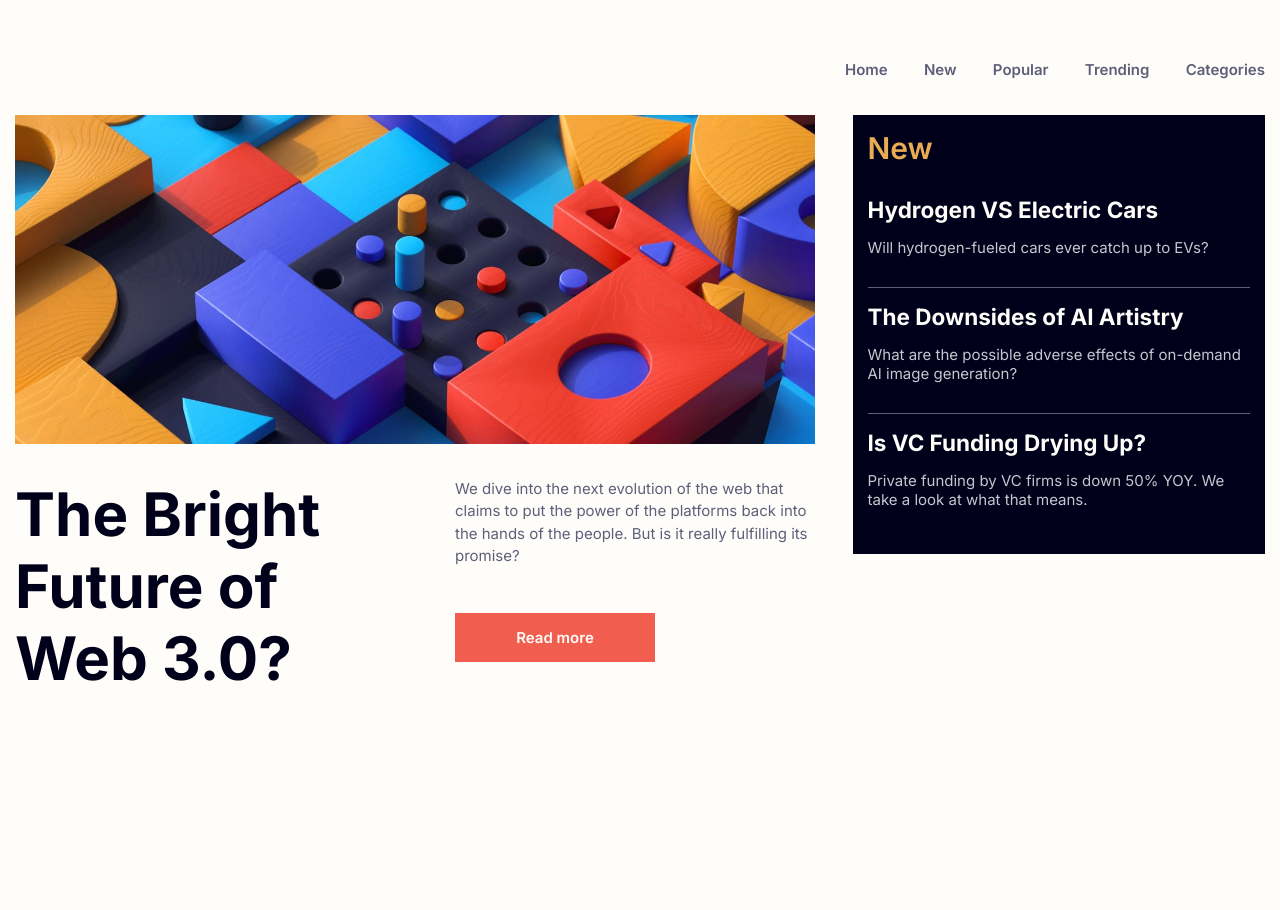
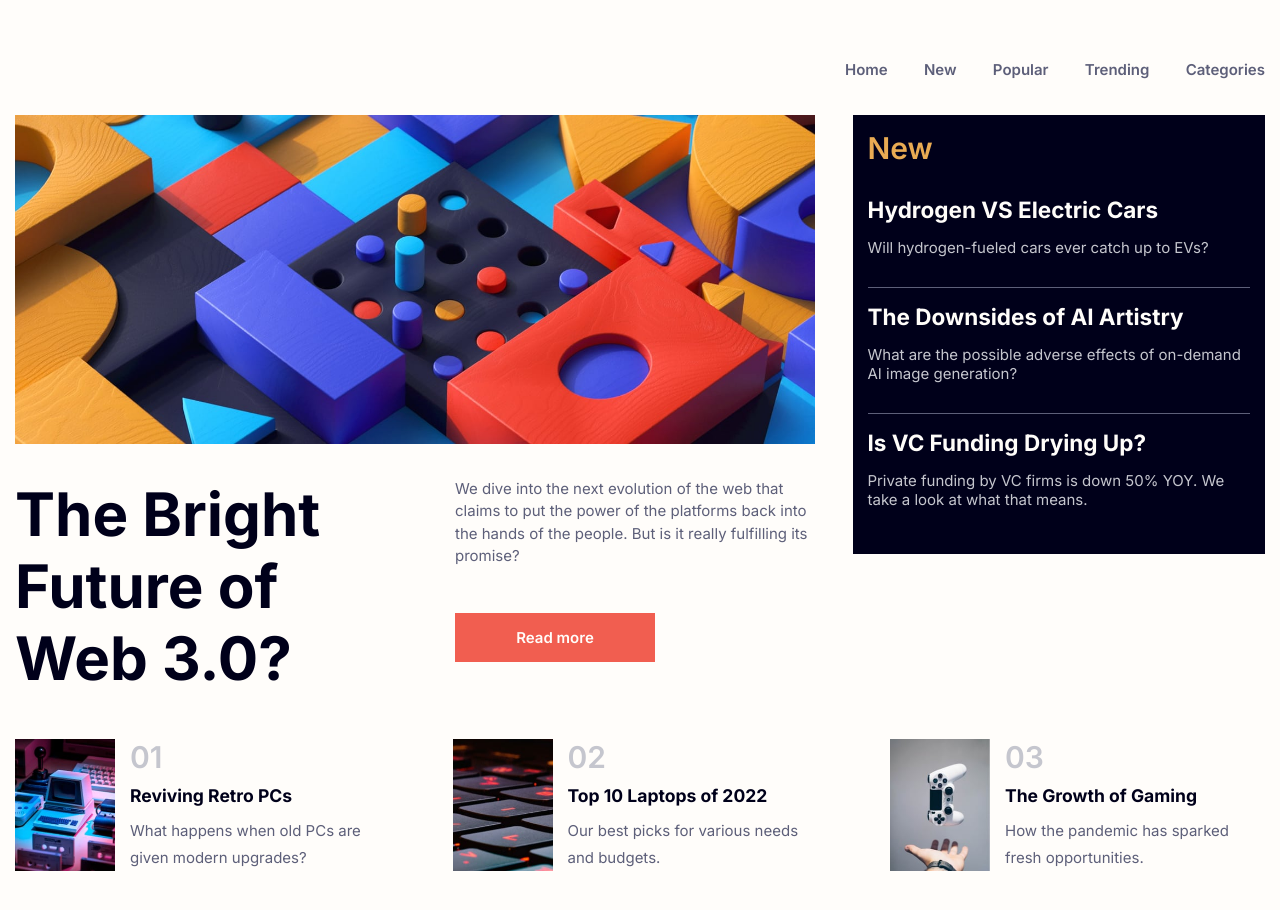
Before and after one commit to Fadili-Abderrahmane/news-homepage, a React (Create React App) app: page / in a window 1280 px wide. Shown: the top 910 px of the page. Built offline with nearby package versions, Linux system fonts and the light colour scheme.

Commit message:
news section

```diff
--- a/src/app.tsx
+++ b/src/app.tsx
@@ -3,6 +3,7 @@ import React from 'react';
 import GlobalStyle from './global-style';
 import Navbar from './components/Navbar/navbar';
 import Banner from './components/Banner/banner';
+import News from './components/News/news';
 
 const App: React.FC = () => {
 	return (
@@ -12,6 +13,8 @@ const App: React.FC = () => {
 			<Navbar />
 			{/* Banner */}
 			<Banner />
+			{/* News */}
+			<News />
 		</>
 	);
 };
--- /dev/null
+++ b/src/components/News/news.styles.ts
@@ -0,0 +1,46 @@
+import styled from 'styled-components';
+import { Container } from '../../global-style';
+
+export const NewsContainer = styled(Container)`
+	margin-top: 3rem;
+	display: flex;
+	justify-content: space-between;
+
+	@media screen and (max-width: 730px) {
+		flex-direction: column;
+	}
+`;
+
+export const Article = styled.div`
+	width: 30%;
+	display: flex;
+
+	@media screen and (max-width: 730px) {
+		width: 100%;
+		margin-bottom: 1rem;
+	}
+`;
+
+export const ArticleImage = styled.img`
+	width: 100px;
+`;
+
+export const ArticleContent = styled.div`
+	margin-left: 1rem;
+`;
+
+export const ArticelNumber = styled.span`
+	font-size: 2rem;
+	color: var(--grayish-blue);
+	font-weight: 600;
+`;
+
+export const ArticelTitle = styled.h3`
+	color: var(--very-dark-blue);
+	margin: 0.7rem 0;
+`;
+
+export const ArticleText = styled.p`
+	line-height: 1.8;
+	color: var(--dark-grayish-blue);
+`;
--- /dev/null
+++ b/src/components/News/news.tsx
@@ -0,0 +1,57 @@
+import React from 'react';
+import {
+	ArticelNumber,
+	ArticelTitle,
+	Article,
+	ArticleContent,
+	ArticleImage,
+	ArticleText,
+	NewsContainer,
+} from './news.styles';
+
+const News = () => {
+	return (
+		<NewsContainer>
+			<Article>
+				<ArticleImage
+					src={require('../../assets/images/image-retro-pcs.jpg')}
+				/>
+				<ArticleContent>
+					<ArticelNumber>01</ArticelNumber>
+					<ArticelTitle>Reviving Retro PCs</ArticelTitle>
+					<ArticleText>
+						What happens when old PCs are given modern upgrades?
+					</ArticleText>
+				</ArticleContent>
+			</Article>
+
+			<Article>
+				<ArticleImage
+					src={require('../../assets/images/image-top-laptops.jpg')}
+				/>
+				<ArticleContent>
+					<ArticelNumber>02</ArticelNumber>
+					<ArticelTitle>Top 10 Laptops of 2022</ArticelTitle>
+					<ArticleText>
+						Our best picks for various needs and budgets.
+					</ArticleText>
+				</ArticleContent>
+			</Article>
+
+			<Article>
+				<ArticleImage
+					src={require('../../assets/images/image-gaming-growth.jpg')}
+				/>
+				<ArticleContent>
+					<ArticelNumber>03</ArticelNumber>
+					<ArticelTitle>The Growth of Gaming</ArticelTitle>
+					<ArticleText>
+						How the pandemic has sparked fresh opportunities.
+					</ArticleText>
+				</ArticleContent>
+			</Article>
+		</NewsContainer>
+	);
+};
+
+export default News;
```
